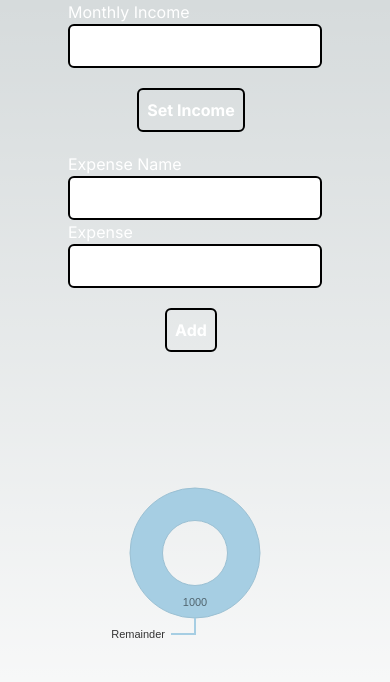
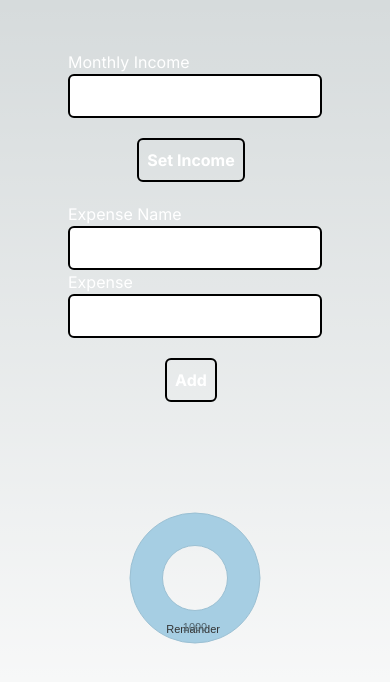
Before and after one commit to posthello-code/budgetizer, a Next.js app: page /budget in a window 390 px wide. Shown: the top 682 px of the page. Built offline with nearby package versions, Linux system fonts and the light colour scheme.

Commit message:
better mobile responsiveness

```diff
--- a/app/budget/budget-pie.tsx
+++ b/app/budget/budget-pie.tsx
@@ -29,6 +29,9 @@ export const BudgetPie = (props: any) => {
         arcLinkLabelsSkipAngle={10}
         arcLinkLabelsTextColor="#333333"
         arcLinkLabelsThickness={2}
+        arcLinkLabelsOffset={props.isSmallScreen ? -30 : 0}
+        arcLinkLabelsTextOffset={props.isSmallScreen ? -30 : 0}
+        arcLinkLabelsStraightLength={5}
         arcLinkLabelsColor={{ from: "color" }}
         arcLabel="value"
         arcLinkLabel="label"
--- a/app/budget/page.tsx
+++ b/app/budget/page.tsx
@@ -43,7 +43,9 @@ export default function Home() {
         <div
           style={{
             flex: 0.25,
+            marginTop: isSmallScreen ? 50 : 0,
             alignContent: "center",
+            justifySelf: "center",
           }}
         >
           <Controls
```
